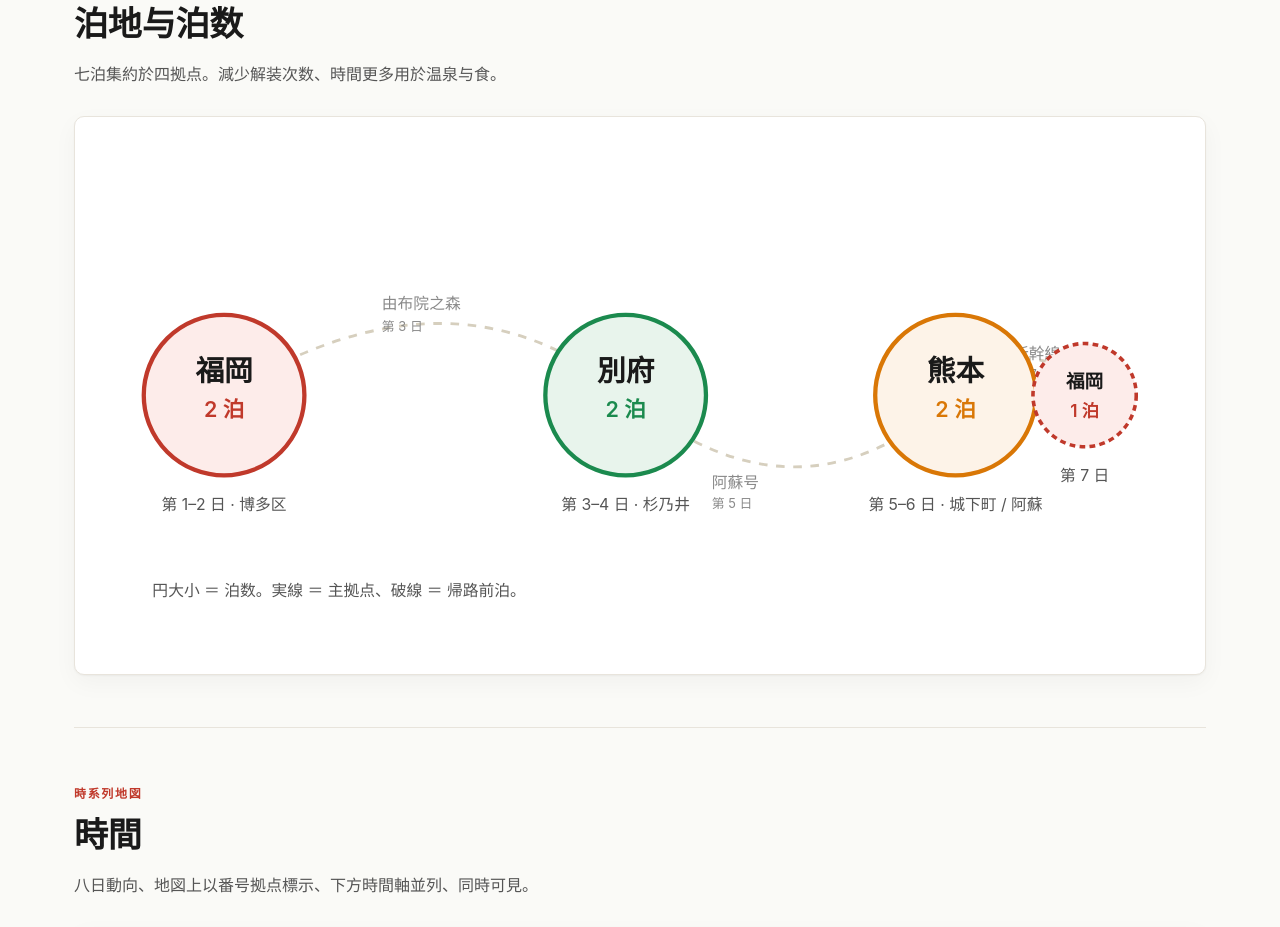
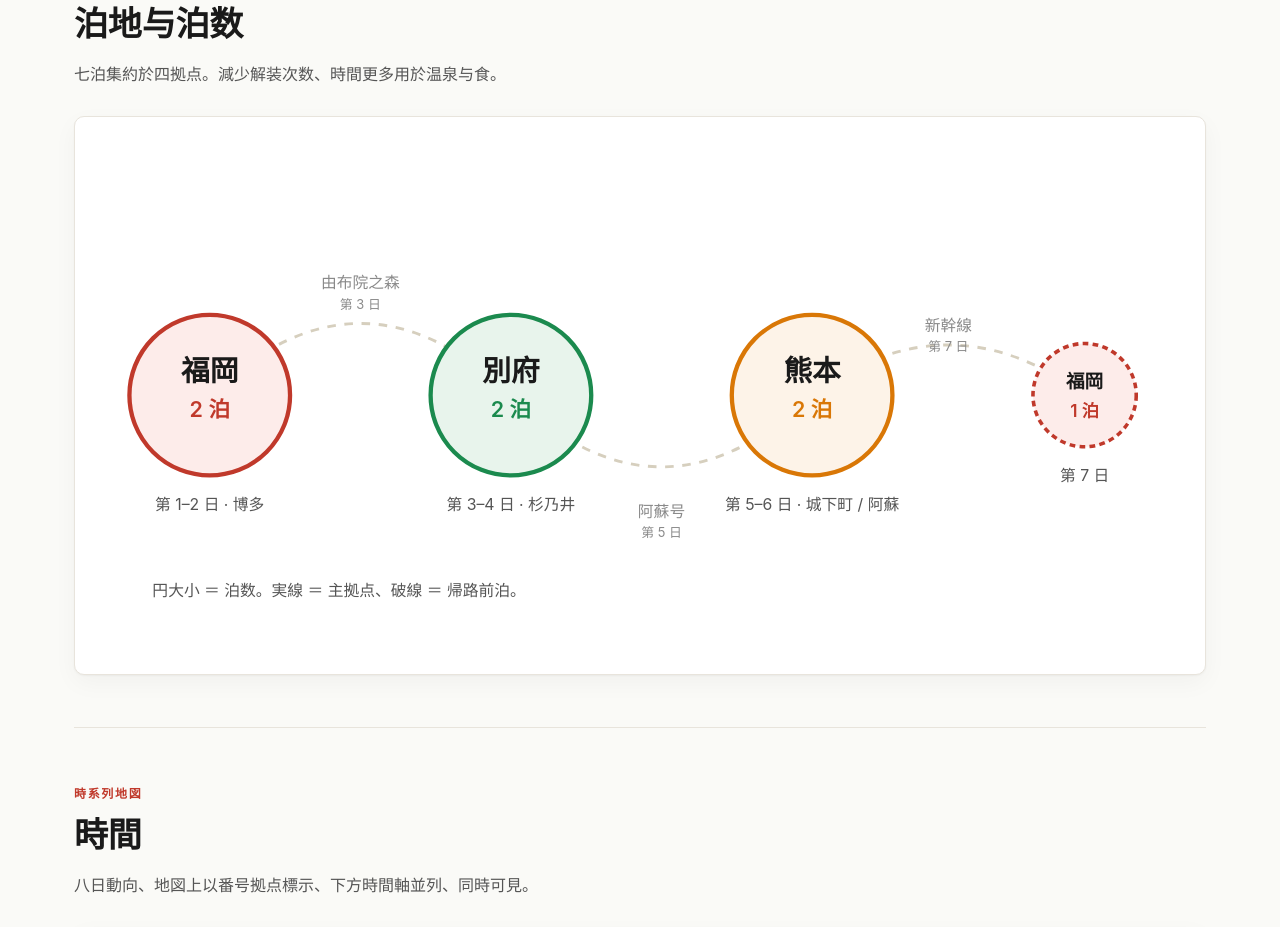
Before and after one commit to lindac-stack/kyushu, a plain HTML site: page index.html in a window 1280 px wide. Shown: the part 5168-6095 px from the top of the page. Drawn offline with Linux system fonts and the light colour scheme.

Commit message:
Hotel-stay map: spread nodes evenly so 熊本 and 福岡④ no longer overlap

```diff
--- a/index.html
+++ b/index.html
@@ -391,39 +391,39 @@
 
       <div class="hotel-wrap">
         <svg viewBox="0 0 760 360" xmlns="http://www.w3.org/2000/svg" role="img" aria-label="泊地与泊数">
-          <path d="M 90 180 Q 250 80 370 180 Q 490 280 600 180 Q 660 130 690 180"
+          <path d="M 80 180 Q 185 80 290 180 Q 395 280 500 180 Q 595 110 690 180"
             fill="none" stroke="#d6cfbe" stroke-width="2" stroke-dasharray="6 6"/>
 
           <g fill="#8a8a8a" font-family="-apple-system, sans-serif" font-size="11">
-            <text x="200" y="120">由布院之森</text>
-            <text x="200" y="135" font-size="9">第 3 日</text>
+            <text x="185" y="105" text-anchor="middle">由布院之森</text>
+            <text x="185" y="120" text-anchor="middle" font-size="9">第 3 日</text>
 
-            <text x="430" y="245">阿蘇号</text>
-            <text x="430" y="259" font-size="9">第 5 日</text>
+            <text x="395" y="265" text-anchor="middle">阿蘇号</text>
+            <text x="395" y="279" text-anchor="middle" font-size="9">第 5 日</text>
 
-            <text x="640" y="155">新幹線</text>
-            <text x="640" y="169" font-size="9">第 7 日</text>
+            <text x="595" y="135" text-anchor="middle">新幹線</text>
+            <text x="595" y="149" text-anchor="middle" font-size="9">第 7 日</text>
           </g>
 
           <g>
-            <circle cx="90" cy="180" r="56" fill="#fdecea" stroke="#c0392b" stroke-width="3"/>
-            <text x="90" y="170" text-anchor="middle" font-family="-apple-system, sans-serif" font-size="20" font-weight="700" fill="#1a1a1a">福岡</text>
-            <text x="90" y="195" text-anchor="middle" font-family="-apple-system, sans-serif" font-size="15" fill="#c0392b" font-weight="600">2 泊</text>
-            <text x="90" y="260" text-anchor="middle" font-family="-apple-system, sans-serif" font-size="11" fill="#555">第 1–2 日 · 博多区</text>
+            <circle cx="80" cy="180" r="56" fill="#fdecea" stroke="#c0392b" stroke-width="3"/>
+            <text x="80" y="170" text-anchor="middle" font-family="-apple-system, sans-serif" font-size="20" font-weight="700" fill="#1a1a1a">福岡</text>
+            <text x="80" y="195" text-anchor="middle" font-family="-apple-system, sans-serif" font-size="15" fill="#c0392b" font-weight="600">2 泊</text>
+            <text x="80" y="260" text-anchor="middle" font-family="-apple-system, sans-serif" font-size="11" fill="#555">第 1–2 日 · 博多</text>
           </g>
 
           <g>
-            <circle cx="370" cy="180" r="56" fill="#e8f4ec" stroke="#1b8a4e" stroke-width="3"/>
-            <text x="370" y="170" text-anchor="middle" font-family="-apple-system, sans-serif" font-size="20" font-weight="700" fill="#1a1a1a">別府</text>
-            <text x="370" y="195" text-anchor="middle" font-family="-apple-system, sans-serif" font-size="15" fill="#1b8a4e" font-weight="600">2 泊</text>
-            <text x="370" y="260" text-anchor="middle" font-family="-apple-system, sans-serif" font-size="11" fill="#555">第 3–4 日 · 杉乃井</text>
+            <circle cx="290" cy="180" r="56" fill="#e8f4ec" stroke="#1b8a4e" stroke-width="3"/>
+            <text x="290" y="170" text-anchor="middle" font-family="-apple-system, sans-serif" font-size="20" font-weight="700" fill="#1a1a1a">別府</text>
+            <text x="290" y="195" text-anchor="middle" font-family="-apple-system, sans-serif" font-size="15" fill="#1b8a4e" font-weight="600">2 泊</text>
+            <text x="290" y="260" text-anchor="middle" font-family="-apple-system, sans-serif" font-size="11" fill="#555">第 3–4 日 · 杉乃井</text>
           </g>
 
           <g>
-            <circle cx="600" cy="180" r="56" fill="#fdf3e8" stroke="#d97706" stroke-width="3"/>
-            <text x="600" y="170" text-anchor="middle" font-family="-apple-system, sans-serif" font-size="20" font-weight="700" fill="#1a1a1a">熊本</text>
-            <text x="600" y="195" text-anchor="middle" font-family="-apple-system, sans-serif" font-size="15" fill="#d97706" font-weight="600">2 泊</text>
-            <text x="600" y="260" text-anchor="middle" font-family="-apple-system, sans-serif" font-size="11" fill="#555">第 5–6 日 · 城下町 / 阿蘇</text>
+            <circle cx="500" cy="180" r="56" fill="#fdf3e8" stroke="#d97706" stroke-width="3"/>
+            <text x="500" y="170" text-anchor="middle" font-family="-apple-system, sans-serif" font-size="20" font-weight="700" fill="#1a1a1a">熊本</text>
+            <text x="500" y="195" text-anchor="middle" font-family="-apple-system, sans-serif" font-size="15" fill="#d97706" font-weight="600">2 泊</text>
+            <text x="500" y="260" text-anchor="middle" font-family="-apple-system, sans-serif" font-size="11" fill="#555">第 5–6 日 · 城下町 / 阿蘇</text>
           </g>
 
           <g>
```
